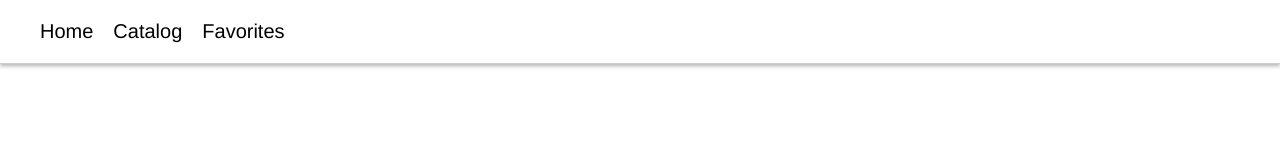
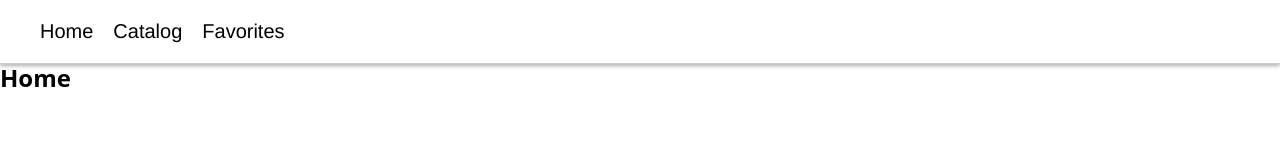
Before and after one commit to AnnaHort/auto-wave, a React (Create React App) app: page / in a window 1280 px wide. Shown: the top 160 px of the page. Built offline with nearby package versions, Linux system fonts and the light colour scheme.

Commit message:
debug homePage

```diff
--- a/src/App.js
+++ b/src/App.js
@@ -4,6 +4,7 @@ import { GlobalStyle } from "./GlobalStyle";
 import { lazy, Suspense } from "react";
 
 const HeaderList = lazy(() => import("./components/HeaderList.jsx"));
+const Home = lazy(() => import("./pages/HomePage/Home.jsx"))
 const Catalog = lazy(() => import("./pages/CatalogPage/Catalog.jsx"));
 const Favorites = lazy(() => import("./pages/FavoritesPage/Favorites.jsx"));
 
@@ -13,6 +14,7 @@ function App() {
       <Suspense fallback={<div>Loading...</div>}>
         <Routes>
           <Route path="/" element={<HeaderList />}>
+          <Route path="/" element={<Home />} />
             <Route path="/catalog" element={<Catalog />} />
             <Route path="/favorites" element={<Favorites />} />
           </Route>
```
